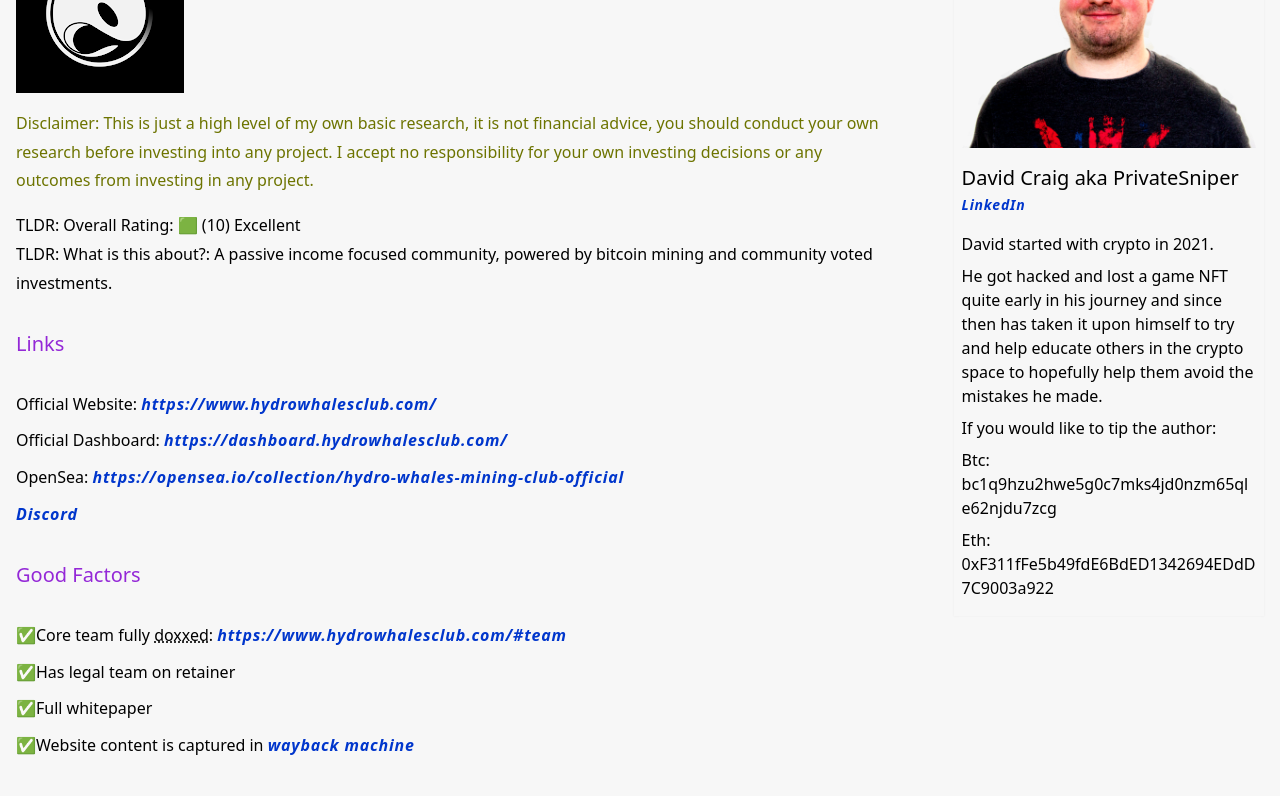
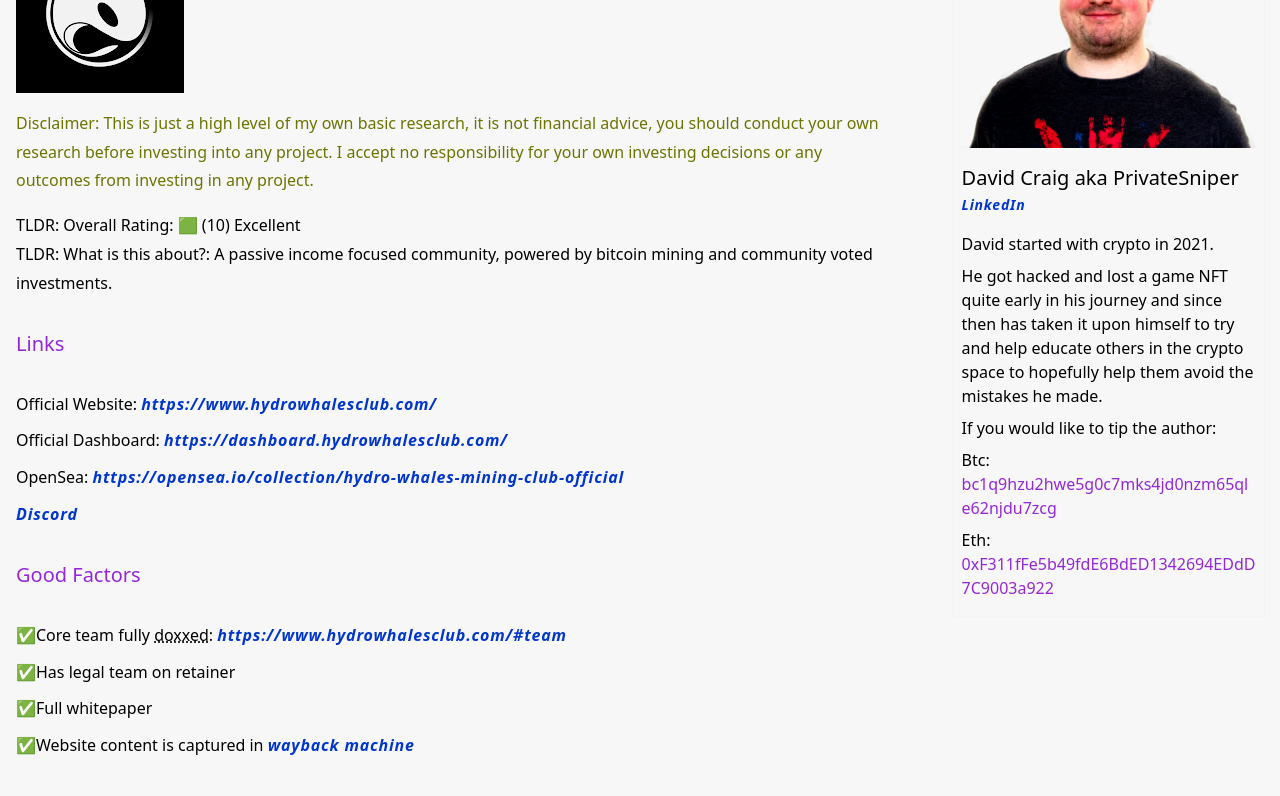
Before and after one commit to CryptoSafetySquad/website, a Next.js app: page /projects/hydro-whales in a window 1280 px wide. Shown: the part 372-1168 px from the top of the page. Built offline with nearby package versions, Linux system fonts and the light colour scheme.

Commit message:
Make wallets different colour.

```diff
--- a/Components/Author.tsx
+++ b/Components/Author.tsx
@@ -47,8 +47,8 @@ const AuthorComponent = ({ nickname, content, fullname, image, socials, wallets
           {wallets && (wallets.btc || wallets.eth) ? (
             <>
               <p>If you would like to tip the author:</p>
-              {wallets.btc && <p className='break-words'>Btc: {wallets.btc}</p>}
-              {wallets.eth && <p className='break-words'>Eth: {wallets.eth}</p>}
+              {wallets.btc && <p className='break-words'>Btc: <span className='text-secondary'>{wallets.btc}</span></p>}
+              {wallets.eth && <p className='break-words'>Eth: <span className='text-secondary'>{wallets.eth}</span></p>}
             </>
           ) : null}
         </div>
```
